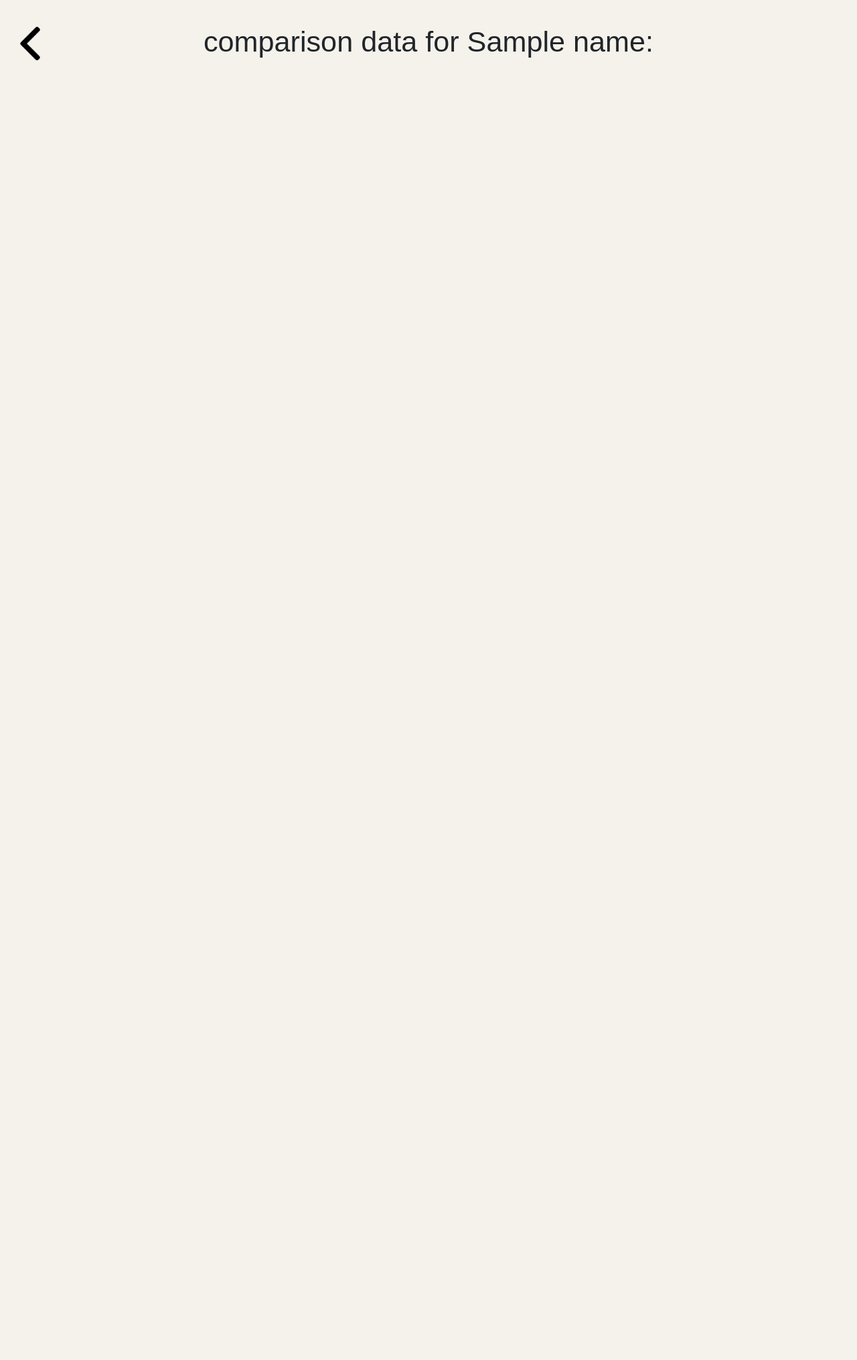
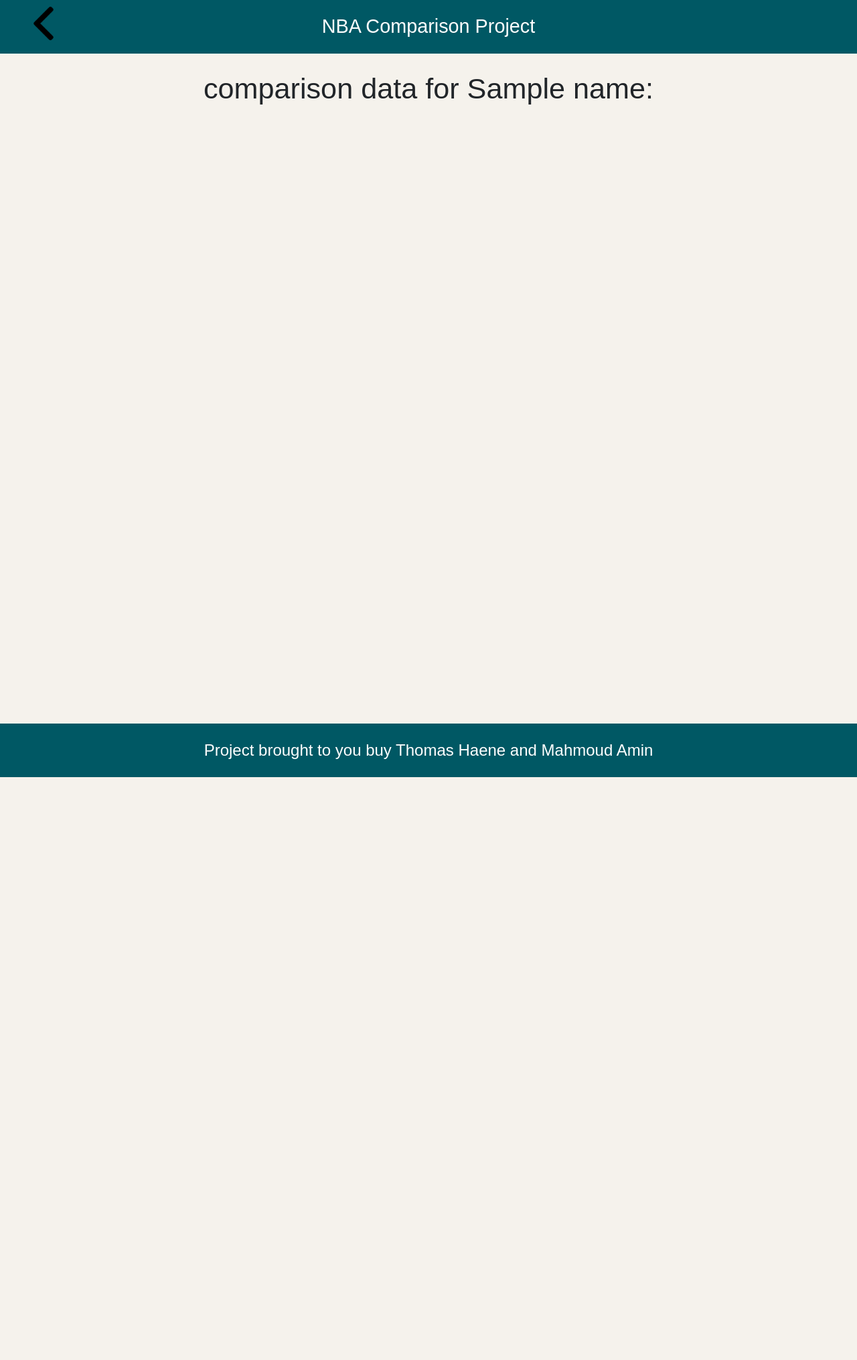
Before and after one commit to TomHaene/NBA_Teammate_Project, a Django app: template NBA_Logic/templates/results.html in a window 1280 px wide. Shown: the whole page at 67% size. After the commit the page ends 1160 px from the top, so only its background shows below. Run offline with Django 4.2, Linux system fonts and the light colour scheme; the template is opened without the code that fills it: most values are stand-ins (such as "Sample title", 1, 10 or a date in 2020); some libraries are stand-ins or nearby versions; some web fonts are replaced.

Commit message:
Few more changes made to the results page

```diff
--- a/NBA_Logic/templates/index.html
+++ b/NBA_Logic/templates/index.html
@@ -13,7 +13,7 @@
 <body>
 
     <div class="nav">
-        <div class="how-it-works">How it works</div>
+        <div class="how-it-works">How does this work?</div>
 
 
     </div>
@@ -108,7 +108,7 @@
 
 .nav>*{
     color: white;
-    font-size: 2.4rem;
+    font-size: 2.8rem;
 }
 
 .footer{
--- a/NBA_Logic/templates/results.html
+++ b/NBA_Logic/templates/results.html
@@ -96,9 +96,18 @@
 
   <body>
 
+    <div class="nav">
+      <a href="{% url 'goBack' %}"><img src="../static/left-arrow.png" alt="" class="back-button"></a>
+      <div class="how-it-works">NBA Comparison Project</div>
+
+
+    </div>
+
+    <div class="main">
       <div class="results-header"> comparison data for {{ name }}:</div>
 
-      <a href="{% url 'goBack' %}"><img src="../static/left-arrow.png" alt="" class="back-button"></a>
+    </div>
+
 
 
       <!-- <div class="container charts">
@@ -112,6 +121,10 @@
 
 
 
+      <div class="footer">
+        <div class="footer-text">Project brought to you buy Thomas Haene and Mahmoud Amin</div>
+
+    </div>
 
 
 
@@ -127,25 +140,29 @@
     margin: 0px;
     padding: 0px;
     box-sizing: border-box;
-    /* outline: 1px solid hotpink;  */
+    /* outline: 1px solid hotpink;                                  */
   }
 
   body{
     font-family: 'Basketball', sans-serif;
     font-size: 62.5%;
     background-color: #f5f2ec;
-  height: 2000px;
+
   }
 
   @import url('https://fonts.cdnfonts.com/css/basketball');
 
   .results-header{
     width: fit-content;
-    margin-top: 30px;
+
     margin-inline: auto;
     font-size: 2.7rem;
   }
 
+  .main{
+    height: 1000px;
+    padding-top: 20px;
+  }
 
   .court-container{
     display: flex;
@@ -158,8 +175,9 @@
   .back-button{
     width: 50px;
     position: absolute;
-    top: 40px;
-    left: 20px;
+    left: 40px;
+    top:10px;
+
   }
 
 
@@ -173,6 +191,39 @@
   }
 
 
+  .nav{
+    height: 10vh;
+    background-color: #005864;
+    display: flex;
+    justify-content: center;
+
+    align-items: center;
+
+}
+
+
+.nav>*{
+    color: white;
+    font-size: 1.8rem;
+
+}
+
+.footer{
+    height: 10vh;
+    background-color: #005864;
+    display: flex;
+    justify-content: center;
+    align-items: center;
+
+}
+
+.footer>*{
+    color: white;
+    font-size: 1.5rem;
+
+}
+
+
 
 
 
```
